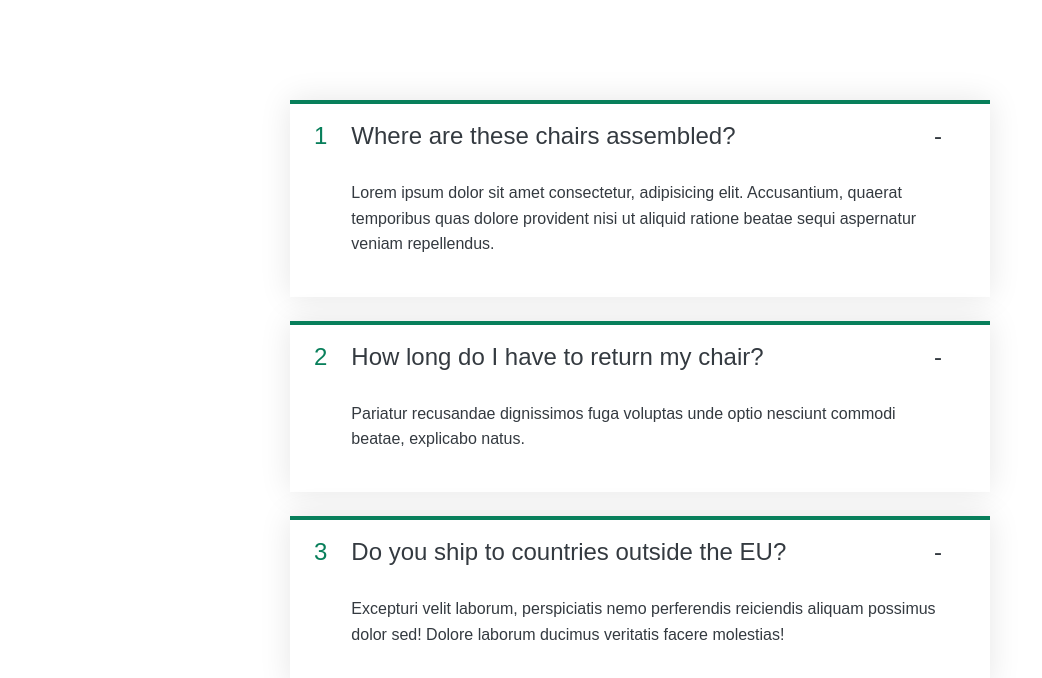
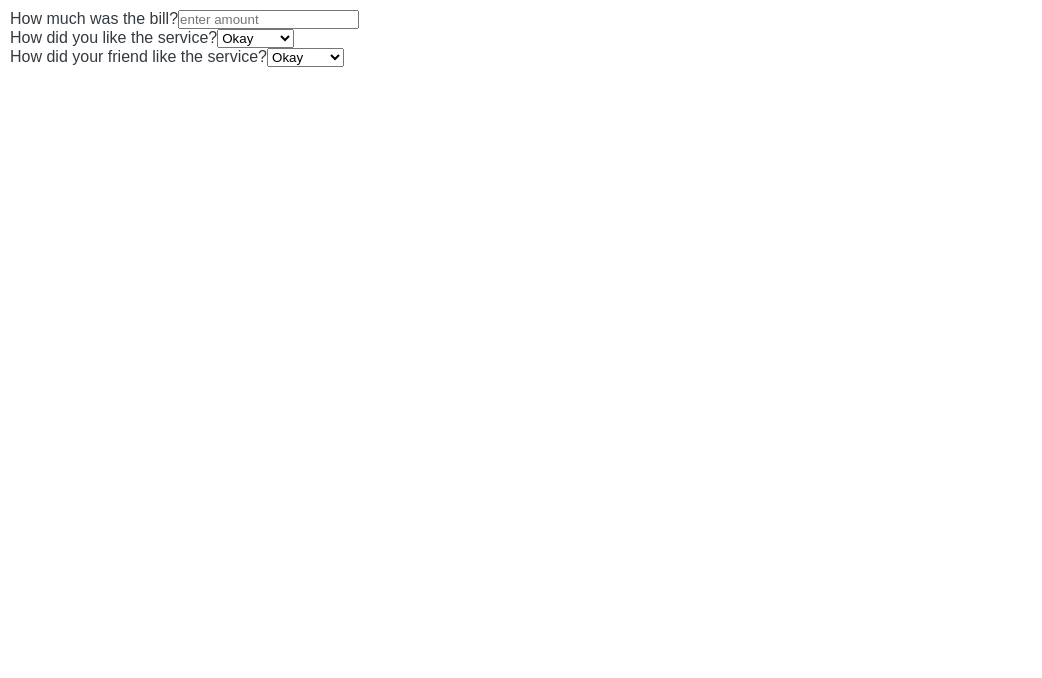
Before and after one commit to muhammaddahmadd/travel-checklist, a React (Create React App) app: page / in a window 1280 px wide. Shown: the top 678 px of the page, without its empty margins (0-1042 px from the left). Built offline with nearby package versions, Linux system fonts and the light colour scheme.

Commit message:
Working on Quiz

```diff
--- /dev/null
+++ b/src/components/Quiz1.1/Quiz.js
@@ -0,0 +1,45 @@
+import "../Quiz1.1/style.css"
+
+
+function Quiz(){
+    return <div className="main">
+        <Form />
+
+
+    </div>
+}
+
+function Form(){
+
+
+    return <form className="">
+        <label>How much was the bill?</label>
+        <input type="number" placeholder="enter amount" />
+            <br></br>
+        <label>How did you like the service?</label>
+        <select >
+            <option value="okay">Okay</option>
+            <option value="good">Good</option>
+            <option value="excellent">Excellent</option>
+        </select>
+        <br></br>
+        <label>How did your friend like the service?</label>
+        <select >
+            <option value="okay">Okay</option>
+            <option value="good">Good</option>
+            <option value="excellent">Excellent</option>
+        </select>
+    </form>
+}
+
+
+function Display(){
+    return <div className="display">
+        <h3>Your bill:</h3>
+    </div>
+}
+
+
+
+
+export default Quiz;
--- /dev/null
+++ b/src/components/Quiz1.1/style.css
@@ -0,0 +1,8 @@
+.main {
+  margin: 10px;
+}
+
+.form {
+  display: flex;
+  flex-direction: column;
+}
--- a/src/index.js
+++ b/src/index.js
@@ -2,12 +2,14 @@ import React from 'react';
 import ReactDOM from 'react-dom/client';
 // import './index.css';
 import Exercise from './components/Exercsie1.1/exercise';
+import Quiz from "../src/components/Quiz1.1/Quiz"
 // import App from './App-original';
 
 const root = ReactDOM.createRoot(document.getElementById('root'));
 root.render(
   <React.StrictMode>
     {/* <App /> */}
-    <Exercise />
+    {/* <Exercise /> */}
+    <Quiz />
   </React.StrictMode>
 );
```
